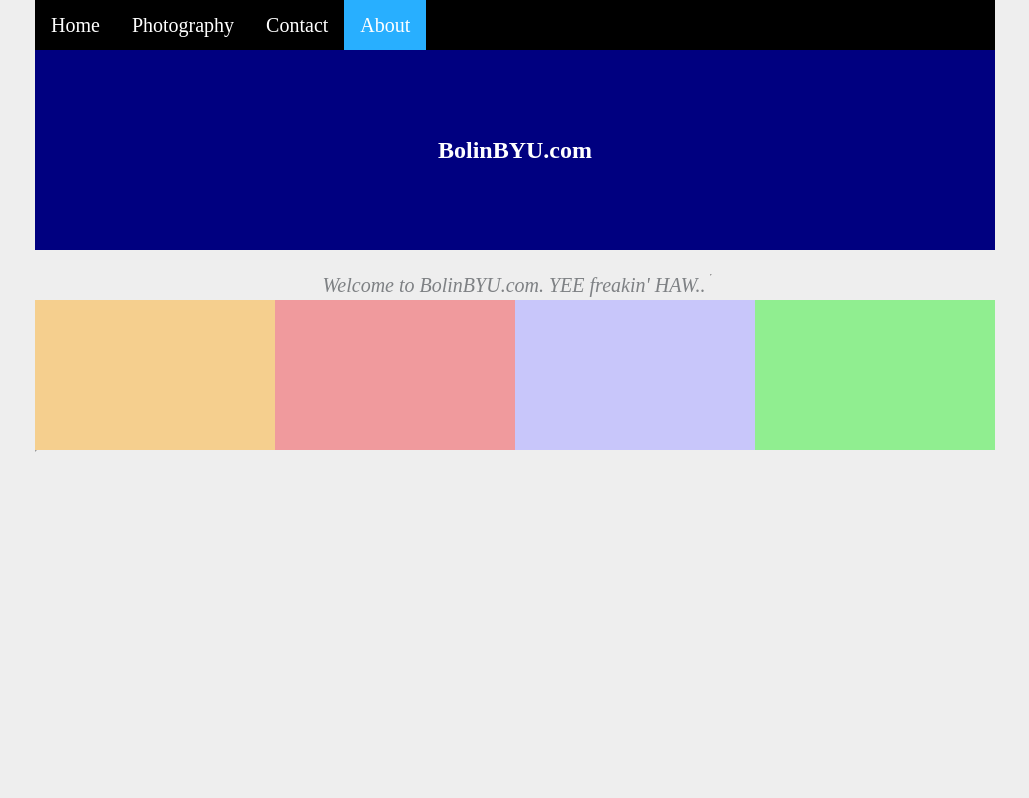
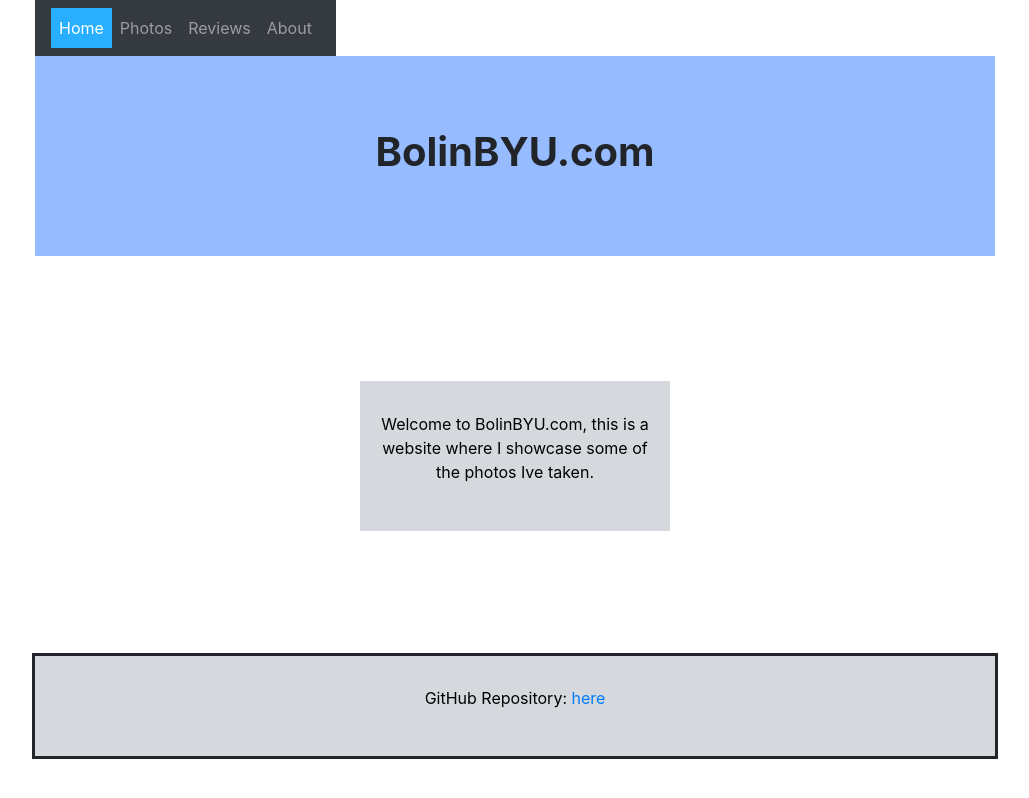
Before and after one commit to gavinbolin/projects, a plain HTML site: page BolinBYU/index.html in a window 1280 px wide. Shown: the whole page, without its empty margins (125-1154 px from the left). Drawn offline with nearby package versions, Linux system fonts and the light colour scheme.

Commit message:
Photography

```diff
--- a/BolinBYU/index.html
+++ b/BolinBYU/index.html
@@ -2,46 +2,42 @@
 <html lang='en'>
 
 <head>
+  <title>Index</title>
   <meta charset='UTF-8' />
-  <title>Index</title>
   <link rel='stylesheet' href='styles.css' />
   <meta name='viewport' content='width=device-width, initial-scale=1.0, maximum-scale=1.0' />
+  <link rel="stylesheet" href="https://stackpath.bootstrapcdn.com/bootstrap/4.1.3/css/bootstrap.min.css" integrity="sha384-MCw98/SFnGE8fJT3GXwEOngsV7Zt27NXFoaoApmYm81iuXoPkFOJwJ8ERdknLPMO" crossorigin="anonymous">
 </head>
 
 <body>
   <div class='page'>
-    <div class='hotbar'>
-      <a href="index.html">Home</a>
-      <a href="#photo">Photography</a>
-      <a href="#contact">Contact</a>
-      <a style="float:right" class="active" href='about.html'>About</a></li>
-    </div>
+    <nav class="navbar navbar-dark bg-dark navbar-expand-lg navbar-light bg-light">
+    <button class="navbar-toggler" type="button" data-toggle="collapse" data-target="#navbarNavAltMarkup" aria-controls="navbarNavAltMarkup" aria-expanded="false" aria-label="Toggle navigation">
+      <span class="navbar-toggler-icon"></span>
+    </button>
+      <div class="collapse navbar-collapse" id="navbarNavAltMarkup">
+        <div class="navbar-nav">
+          <a class="nav-link active" href="index.html">Home <span class="sr-only">(current)</span></a>
+          <a class="nav-link" href="portfolio.html">Photos</a>
+          <a class="nav-link" href="reviews.html">Reviews</a>
+          <a class="nav-link" href="about.html">About</a>
+        </div>
+      </div>
+    </nav>
     <div class="section header">
       <h1><strong>BolinBYU.com</strong></h1>
     </div>
-    <div class="section comment">
-      <p>Welcome to BolinBYU.com. YEE freakin' HAW..</p>
-      <hr>
+    <div class="section body">
+      <div class="section feature-1">
+        <p>Welcome to BolinBYU.com, this is a website where I showcase some of the photos Ive taken.</p>
+      </div>
     </div>
-    <div class="section feature-1">
-
+    <div class="section feature-footer">
+      <p>GitHub Repository: <a href="https://github.com/gavinbolin/Photography.git">here</a></p>
     </div>
-    <div class="section feature-2">
-
-    </div>
-    <div class="section feature-3">
-
-    </div>
-    <div class="section feature-4">
-
-    </div>
-
-    <!--<p>This example is about links and <a href='images.html'>images</a>.</p>-->
-    <hr/>
-
-    <!--<a class='button' href='nowhere.html'>Button to somewhere?</a>
-      <a id='button-2' class='button' href='nowhere.html'>Button to nowhere!</a> -->
   </div>
+  <script src="https://code.jquery.com/jquery-3.3.1.slim.min.js" integrity="sha384-q8i/X+965DzO0rT7abK41JStQIAqVgRVzpbzo5smXKp4YfRvH+8abtTE1Pi6jizo" crossorigin="anonymous"></script>
+  <script src="https://cdnjs.cloudflare.com/ajax/libs/popper.js/1.14.3/umd/popper.min.js" integrity="sha384-ZMP7rVo3mIykV+2+9J3UJ46jBk0WLaUAdn689aCwoqbBJiSnjAK/l8WvCWPIPm49" crossorigin="anonymous"></script>
+  <script src="https://stackpath.bootstrapcdn.com/bootstrap/4.1.3/js/bootstrap.min.js" integrity="sha384-ChfqqxuZUCnJSK3+MXmPNIyE6ZbWh2IMqE241rYiqJxyMiZ6OW/JmZQ5stwEULTy" crossorigin="anonymous"></script>
 </body>
-
 </html>
--- a/BolinBYU/styles.css
+++ b/BolinBYU/styles.css
@@ -32,9 +32,11 @@ a {
 p {
   padding: 5px;
   text-align: center;  /* Other accepted values are right, center, or justify*/
-  color: #7E8184;
-  font-style: italic;
+  color: #000000;
   margin-top: 20px;
+}
+img {
+  max-width:100%;
 }
 /*****************************************************************************/
 
@@ -48,7 +50,7 @@ p {
   margin: 0;
   padding: 0;
   overflow: hidden;
-  background-color: #000000;
+  background-color: #696969;
   width: 100%;
   height: 50px;
   display: flex;
@@ -99,61 +101,67 @@ p {
   width: 100%;
   height: 150px;
   display: flex;
-  justify-content: center;
+  justify-content: space-around;
   align-items: center;
+  padding: 10px;
 }
 .header{
-  background-color: #000080;
+  background-color: #96BBFF;
 }
-.comment{
-  height: 50px;
+.body{
+  height: 400px;
+  margin: 0;
 }
 .feature-1 {
-  background-color: #F5CF8E;
-  padding: 10px
+  background-color: #D5D8DC;
+  margin: 1em;
+  margin-top: 2em;
+  margin-bottom: 2em;
 }
-.feature-2 {
-  background-color: #F09A9D;
-  padding: 10px
+.row {
+  display: flex;
+  flex-wrap: wrap;
+  padding: 0 4px;
 }
-.feature-3 {
-  background-color: #C8C6FA;
-  padding: 10px
+.column {
+  flex: 25%;
+  max-width: 25%;
+  padding: 0 4px;
 }
-.feature-4{
-  background-color: #90EE90;
-  padding: 10px
+.column img {
+  margin-top: 8px;
+  vertical-align: middle;
 }
-
-/*p:first-of-type {
-  color: #7E8184;
-  font-style: italic;
-  margin-top: 20px;
+@media (max-width: 800px) {
+  .column {
+    flex: 50%;
+    max-width: 50%;
+  }
 }
-p:last-of-type {
-  margin-bottom: 20px;
+@media (max-width: 600px) {
+  .column {
+    flex: 100%;
+    max-width: 100%;
+  }
 }
-#button-2 {
-  background-color: #D55C5F;    /* Red */
-/*}
-#button-2 {
-  color: #5D6063;  /* Dark gray */
-/*}*/
+.feature-footer {
+  background-color: #D5D8DC;
+  height: 100px;
+  outline-style: solid;
+}
 /*****************************************************************************/
 
 /* Mobile Styles */
 @media only screen and (max-width: 400px) {
-  body {
-    background-color: #F09A9D; /* Red */
+  .feature-1,
+  .column img,
+  .feature-3 {
+    width: 100%;
   }
 }
 /* Tablet Styles */
 @media only screen and (min-width: 401px) and (max-width: 960px) {
-  .sign-up,
-  .feature-1,
-  .feature-2,
-  .feature-3,
-  .feature-4 {
+  .feature-1 {
     width: 50%;
   }
 }
@@ -163,11 +171,8 @@ p:last-of-type {
     width: 960px;
     margin: 0 auto;
   }
-  .feature-1,
-  .feature-2,
-  .feature-3,
-  .feature-4 {
-    width: 25%;
+  .feature-1 {
+    width: 33%;
   }
   .header {
     height: 200px;
```
Also changed, not shown: BolinBYU/about.html (+43 -29 lines), BolinBYU/portfolio.html (added, +61 -0 lines), BolinBYU/reviews.html (added, +49 -0 lines), BolinBYU/images/cliff.jpg (added), 10 other files.
